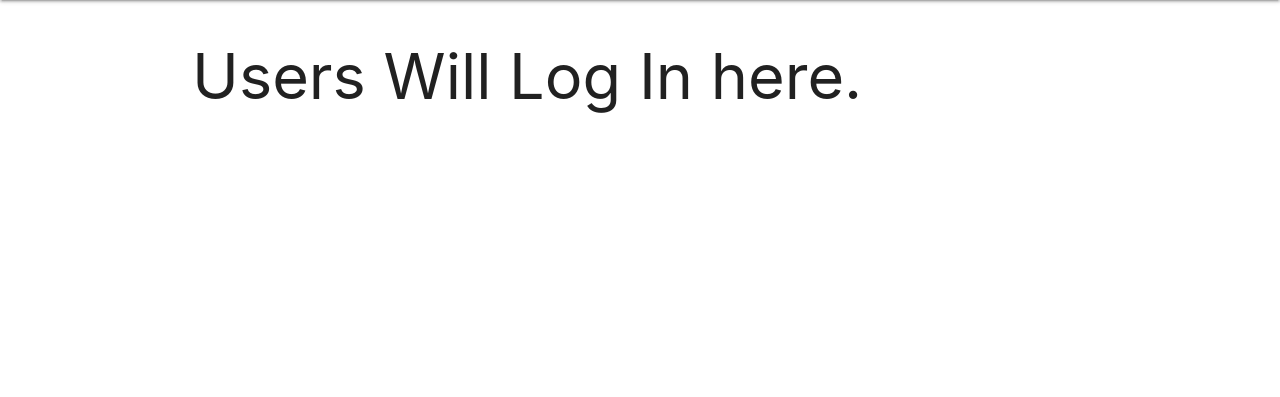
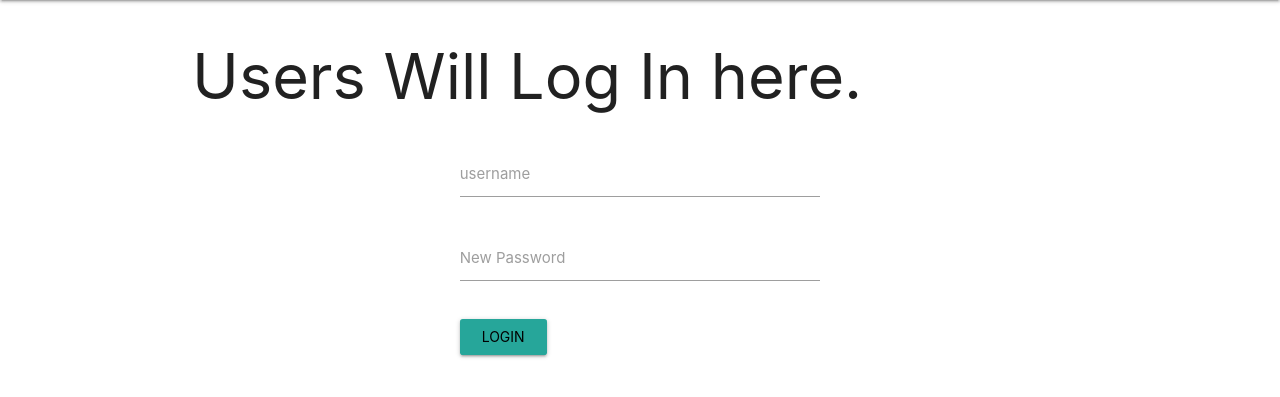
Before and after one commit to KhalHam1/Brainstormin-Spelling-Bee, a Flask app: page /login in a window 1280 px wide. Shown: the part 64-461 px from the top of the page. Run offline with Flask 2, Linux system fonts and the light colour scheme.

Commit message:
User Authentication almost done. Sign Up and Login Views Up. Need to implement Flask JWT still

```diff
--- a/App/main.py
+++ b/App/main.py
@@ -44,6 +44,8 @@ def loadConfig(app, config):
 
 def create_app(config={}):
     app = Flask(__name__, static_url_path='/static')
+    #login_manager = LoginManager()
+    # login_manager.init_app(app)
     CORS(app)
     loadConfig(app, config)
     app.config['SQLALCHEMY_TRACK_MODIFICATIONS'] = False
--- a/App/models/user.py
+++ b/App/models/user.py
@@ -1,9 +1,10 @@
 from werkzeug.security import check_password_hash, generate_password_hash
+from flask_login import UserMixin, LoginManager
 from App.database import db
 
-class User(db.Model):
+class User(db.Model, UserMixin):
     id = db.Column(db.Integer, primary_key=True)
-    username =  db.Column(db.String, nullable=False)
+    username =  db.Column(db.String, nullable=False, unique=True)
     password = db.Column(db.String(120), nullable=False)
 
     def __init__(self, username, password):
--- a/App/templates/login.html
+++ b/App/templates/login.html
@@ -6,4 +6,25 @@
 
 {% block content %}
 <h1>Users Will Log In here.</h1>
+<div class="row">
+
+    <form class="col s12 m8 offset-m2" method="POST" action="/login">
+        {{ form.csrf_token }}
+
+        <div class="input-field col s12 m8 offset-m2">
+          {{ form.username(size=20, class="validate") }}
+          {{ form.username.label }}
+        </div>
+
+        <div class="input-field col s12 m8 offset-m2">
+          {{ form.password(size=20, class="validate") }}
+          {{ form.password.label }}
+        </div>
+
+        <div class="input-field col s12 m8 offset-m2">
+          {{form.submit}}
+        </div>
+    </form>
+
+</div>
 {% endblock %}
--- a/App/views/user.py
+++ b/App/views/user.py
@@ -1,12 +1,43 @@
-from flask import Blueprint, render_template, jsonify, request, send_from_directory
+from flask_login import LoginManager, current_user, login_user, login_required, logout_user
+from flask import Blueprint, render_template, jsonify, request, send_from_directory, flash, url_for, redirect
 from flask_jwt import jwt_required
+from flask_wtf import FlaskForm
+from wtforms import StringField, PasswordField, SubmitField
+from wtforms.validators import InputRequired, EqualTo, Email
 
+
+#login_manager.init_app(app)
+# login_manager.init_app(app)
+
+''' Begin Flask Login Functions '''
+# login_manager = LoginManager()
+login_manager = LoginManager()
+@login_manager.user_loader
+def load_user(user_id):
+    return User.query.get(user_id)
+
+''' End Flask Login Functions '''
 
 from App.controllers import (
     create_user,
     get_all_users,
     get_all_users_json,
+    check_user,
+    get_user,
+    get_user_object
 )
+
+class SignUp(FlaskForm):
+    username = StringField('username', validators=[InputRequired()])
+    email = StringField('email', validators=[Email(), InputRequired()])
+    password = PasswordField('New Password', validators=[InputRequired(), EqualTo('confirm', message='Passwords Must Match')])
+    confirm = PasswordField('Repeat Password')
+    submit = SubmitField('Sign Up', render_kw={'class': 'btn waves-effect waves-light white-text'})
+
+class LogIn(FlaskForm):
+  username = StringField('username', validators=[InputRequired()])
+  password = PasswordField('New Password', validators=[InputRequired()])
+  submit = SubmitField('Login', render_kw={'class': 'btn waves-effect waves-light white-text'})
 
 user_views = Blueprint('user_views', __name__, template_folder='../templates')
 
@@ -21,13 +52,63 @@ def client_app():
     users = get_all_users_json()
     return jsonify(users)
 
+@user_views.route('/signup', methods=['GET'])
+def signup():
+    form = SignUp()
+    return render_template('signup.html', form=form)
+
+@user_views.route('/signup', methods=['POST'])
+def signUpAction():
+    form = SignUp()
+    if form.validate_on_submit():
+        data = request.form
+        new_user = create_user(username = data['username'], password=data['password'])
+        # new_user.set_password(data['password'])
+        flash('Account Created!')
+        user = get_user(data['username'])
+        print(user)
+        return render_template('login.html', form=form)
+        # return redirect(url_for('user_views.login'))
+    flash('Account Creation Failed!')
+    return render_template('signup.html', form=form)
+    # return redirect(url_for('signup'))
+
 @user_views.route('/login')
 def login():
-    return render_template('login.html')
+    form = LogIn()
+    return render_template('login.html', form=form)
 
-@user_views.route('/signup')
-def signup():
-    return render_template('signup.html')
+@user_views.route('/login', methods=['POST'])
+@login_manager.user_loader
+def loginAction():
+    form = LogIn()
+    if form.validate_on_submit():
+        data = request.form
+        success = check_user(data['username'],data['password'])
+        if success:
+            flash('Logged In Successfully.')
+            user = get_user(data['username'])
+            print(user)
+            user_object = get_user_object(data['username'])
+            #login_user(user_object)
+            return render_template('login.html', form=form)
+        flash('Login Failed')
+        return render_template('login.html', form=form)
+
+
+
+# @app.route('/login', methods=['POST'])
+# def loginAction():
+#   form = LogIn()
+#   if form.validate_on_submit():
+#     data = request.form
+#     user = User.query.filter_by(username = data['username']).first()
+#     if user and user.check_password(data['password']):
+#       flash('Logged in successfully.')
+#       login_user(user)
+#       return redirect(url_for('todos'))
+#   flash('Invalid Credentials')
+#   return redirect(url_for('index'))
 
 @user_views.route('/api/lol')
 def lol():
--- a/requirements.txt
+++ b/requirements.txt
@@ -10,3 +10,5 @@ python-dotenv==0.19.2
 psycopg2-binary==2.9.3
 Flask-Migrate==3.1.0
 Werkzeug==2.0.0
+Flask-WTF == 0.14.3
+email-validator == 1.1.2
```
Also changed, not shown: App/controllers/user.py (+16 -0 lines), App/templates/signup.html (+31 -0 lines).
